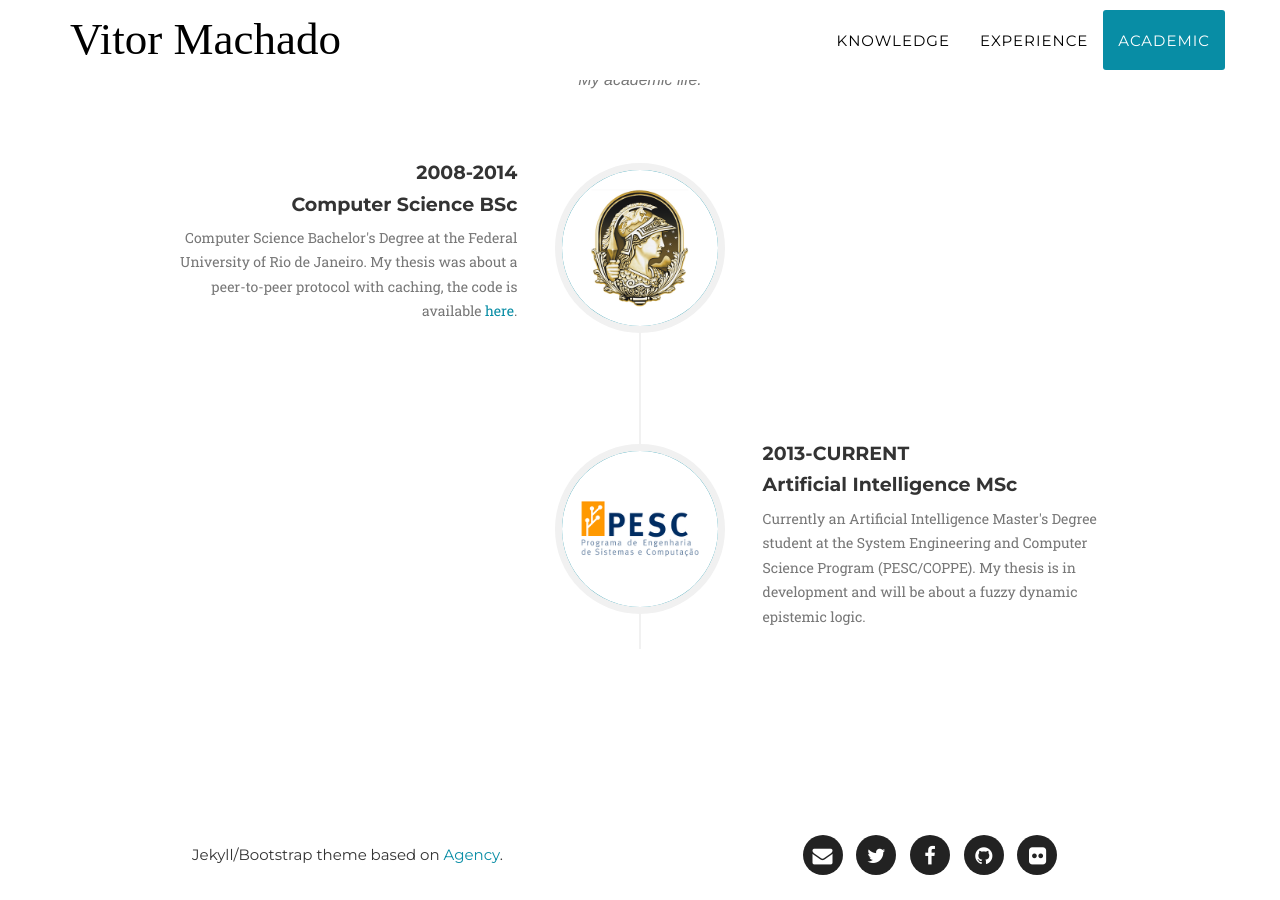
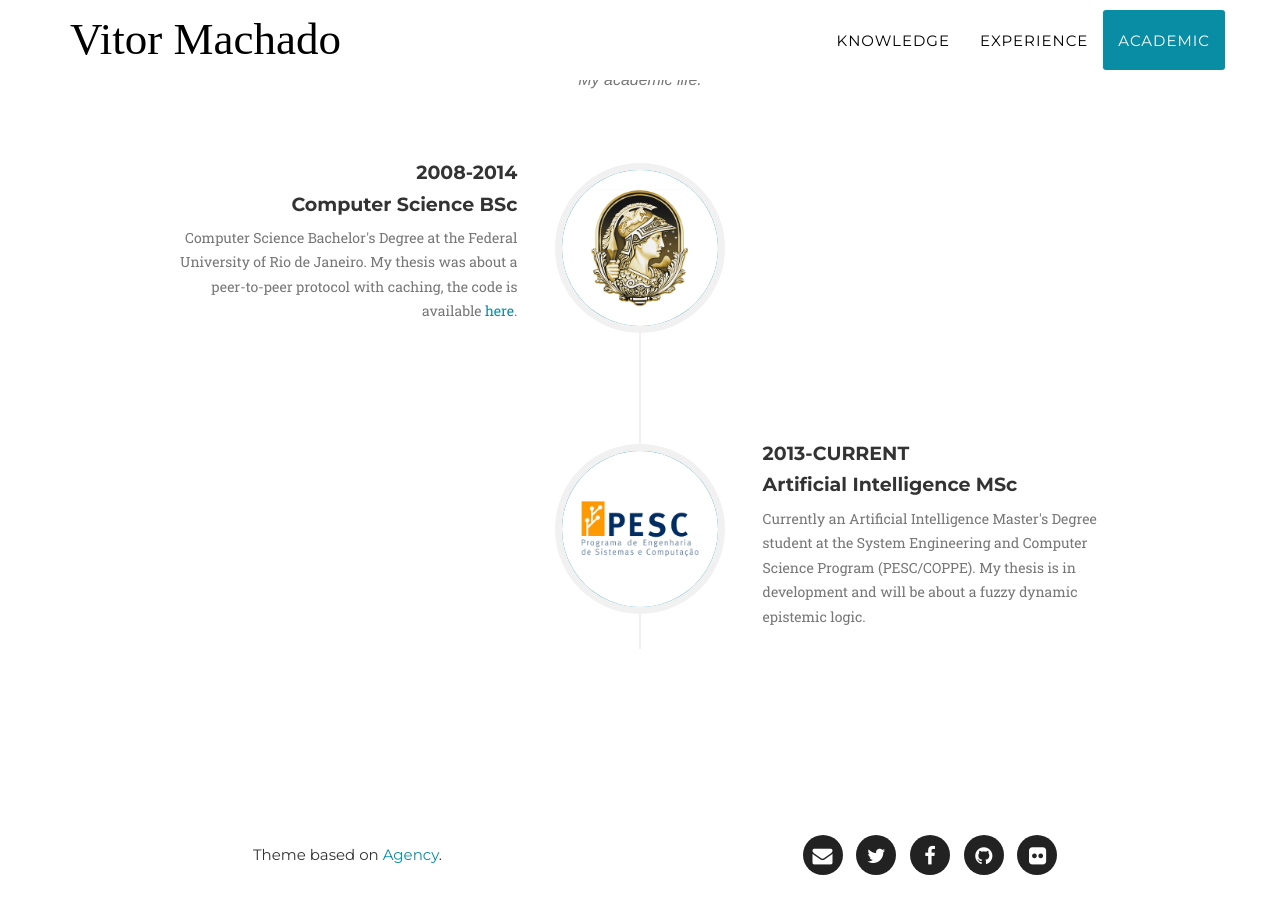
Before and after one commit to vittau/vittau.github.io, a Jekyll site: the page built from index.html, in a window 1280 px wide and 900 px high, scrolled down 2666 px. Built offline with Jekyll 4.4.1, drawn with Linux system fonts in a browser that asks for light colours; some web fonts are replaced.

Commit message:
Footer changed.
Minor change in the footer.

```diff
--- a/_includes/footer.html
+++ b/_includes/footer.html
@@ -2,7 +2,7 @@
         <div class="container">
             <div class="row">
                 <div class="col-md-6">
-                    <span class="themeurl">Jekyll/Bootstrap theme based on <a href="http://y7kim.github.io/agency-jekyll-theme/">Agency</a>.</span>
+                    <span class="themeurl">Theme based on <a href="http://y7kim.github.io/agency-jekyll-theme/">Agency</a>.</span>
                 </div>
                 <div class="col-md-6">
                     <ul class="list-inline social-buttons">
```
